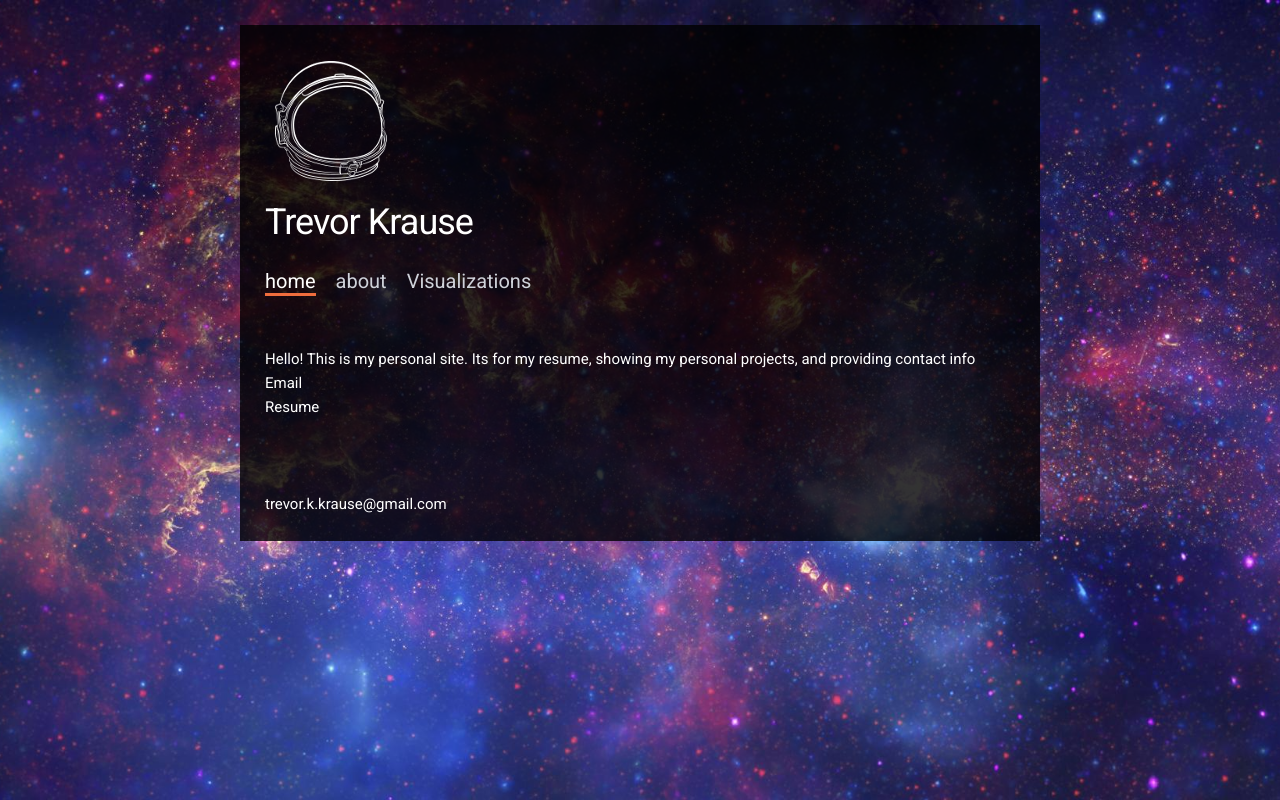
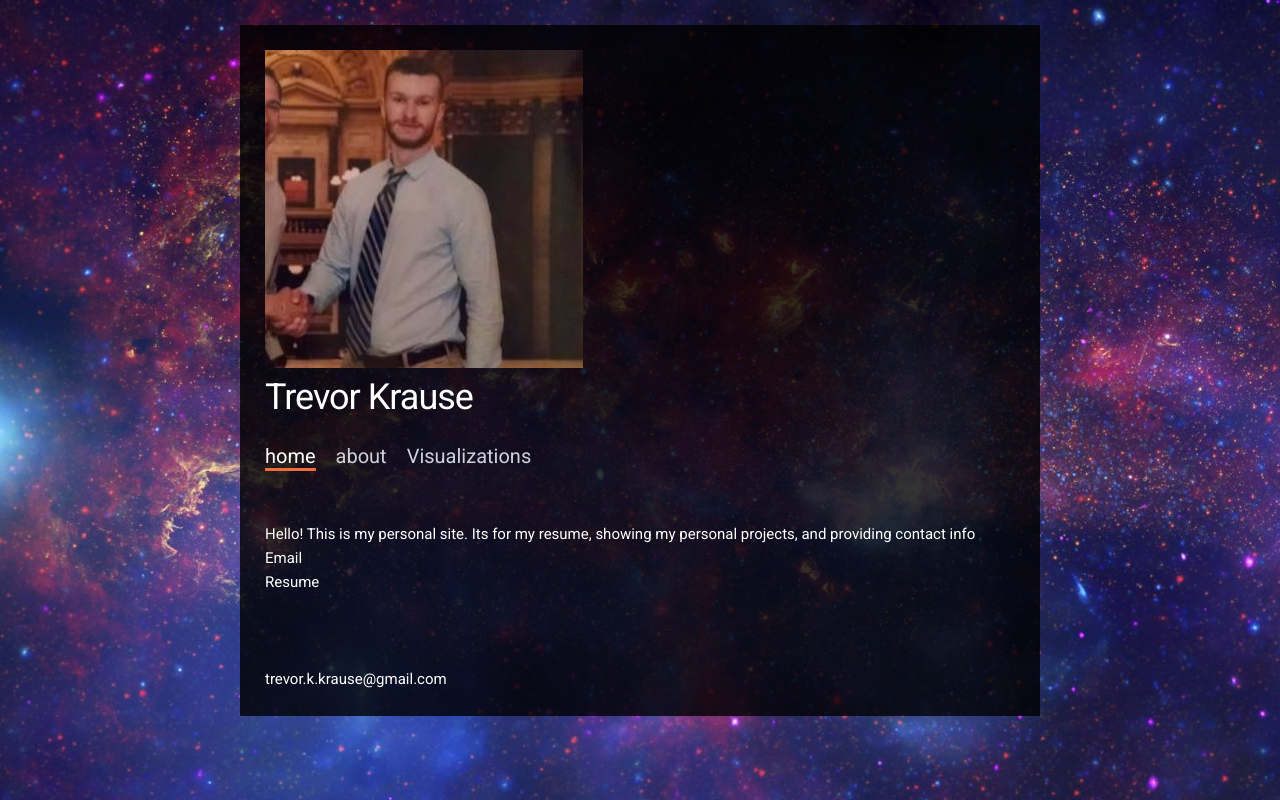
Before and after one commit to trevorData/trevorData.github.io, a plain HTML site: page index.html in a window 1280 px wide. Drawn offline with nearby package versions, Linux system fonts and the light colour scheme.

Commit message:
Update index.html

```diff
--- a/index.html
+++ b/index.html
@@ -28,7 +28,7 @@
   <body>
 
     <header id="header">
-      <img src="logo.png">
+      <img src="headshot.jpg">
       <h1>Trevor Krause</h1>
 
       <!-- Menu link fragment #id should match a div id. Example: <a href="#home"> links to <div id="home"></div>  -->
```
